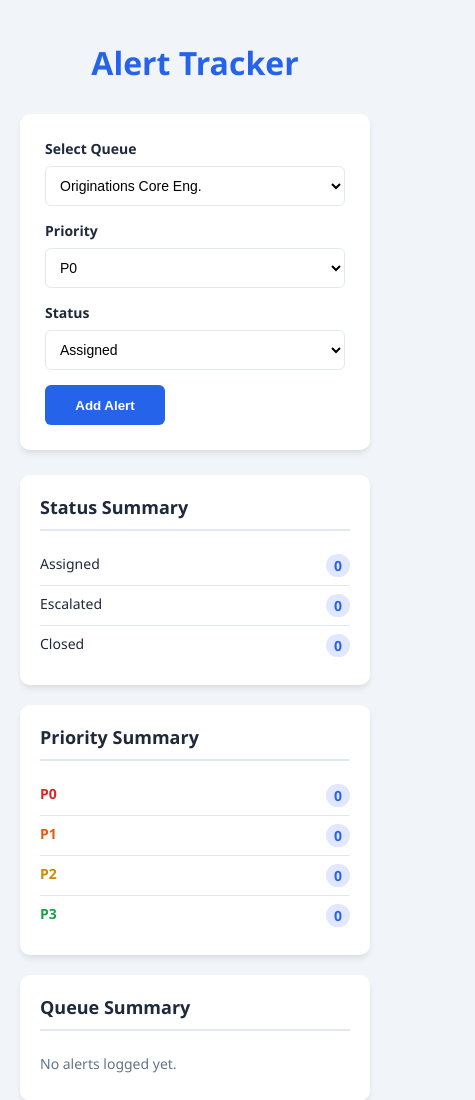
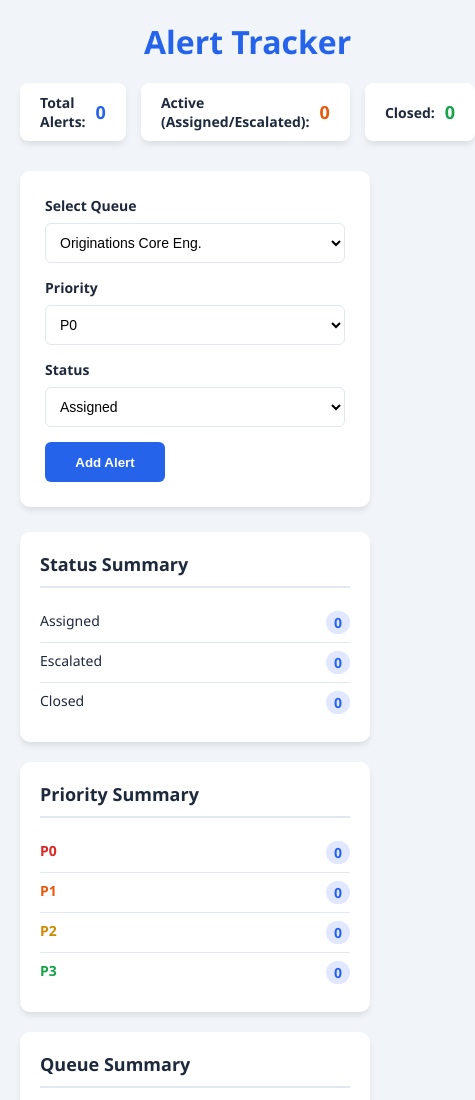
Before and after one commit to shoaibvikey/AlertTracker, a plain HTML site: page index.html in a window 390 px wide. Shown: the top 1100 px of the page, 475 px wide, since content can reach past the window. Drawn offline with Linux system fonts and the light colour scheme.

Commit message:
Added metric tabs to header for Total, Active, and Closed alerts

```diff
--- a/index.html
+++ b/index.html
@@ -13,7 +13,8 @@
             --text-muted: #64748b;
             --border: #e2e8f0;
             --danger: #dc2626;
-            --warning: #ca8a04;
+            --warning: #ea580c;
+            --success: #16a34a;
         }
 
         body {
@@ -28,29 +29,68 @@
         }
 
         .container {
-            max-width: 1400px; /* Increased to accommodate side-by-side */
+            max-width: 1400px;
             margin: 0 auto;
             flex: 1;
             width: 100%;
         }
 
+        /* Header Layout */
+        .app-header {
+            display: flex;
+            justify-content: space-between;
+            align-items: center;
+            margin-bottom: 30px;
+            flex-wrap: wrap;
+            gap: 20px;
+        }
+
         h1 {
-            text-align: center;
             color: var(--primary);
-            margin-bottom: 30px;
+            margin: 0;
         }
+
+        /* Top Metric Tabs */
+        .top-stats {
+            display: flex;
+            gap: 15px;
+        }
+
+        .top-stat-tab {
+            background-color: var(--surface);
+            padding: 10px 20px;
+            border-radius: 8px;
+            box-shadow: 0 4px 6px -1px rgba(0, 0, 0, 0.1);
+            font-weight: 600;
+            font-size: 14px;
+            display: flex;
+            align-items: center;
+            gap: 10px;
+        }
+
+        .top-stat-tab span {
+            font-size: 18px;
+            font-weight: bold;
+        }
+
+        .tab-total span { color: var(--primary); }
+        .tab-active span { color: var(--warning); }
+        .tab-closed span { color: var(--success); }
 
         /* Two-Column Layout */
         .main-layout {
             display: grid;
-            grid-template-columns: 1.5fr 1fr; /* Left side takes 60%, right takes 40% */
+            grid-template-columns: 1.5fr 1fr;
             gap: 25px;
-            align-items: start; /* Prevents stretching */
+            align-items: start;
         }
 
         @media (max-width: 1024px) {
             .main-layout {
-                grid-template-columns: 1fr; /* Stacks to single column on smaller screens */
+                grid-template-columns: 1fr;
+            }
+            .app-header {
+                flex-direction: column;
             }
         }
 
@@ -157,8 +197,8 @@
 
         /* Table Section */
         .log-card {
-            max-height: calc(100vh - 160px); /* Keeps it on screen */
-            overflow-y: auto; /* Adds inner scrollbar if too many items */
+            max-height: calc(100vh - 160px);
+            overflow-y: auto;
             position: sticky;
             top: 20px;
         }
@@ -189,10 +229,14 @@
             font-size: 12px;
             height: auto;
             margin-right: 5px;
+            cursor: pointer;
+            border: none;
+            color: white;
+            font-weight: bold;
         }
 
         .edit-btn {
-            background-color: var(--warning);
+            background-color: #ca8a04;
         }
         .edit-btn:hover { background-color: #a16207; }
 
@@ -222,7 +266,22 @@
 <body>
 
 <div class="container">
-    <h1>Alert Tracker</h1>
+
+    <!-- New Header Section with Tabs -->
+    <header class="app-header">
+        <h1>Alert Tracker</h1>
+        <div class="top-stats">
+            <div class="top-stat-tab tab-total">
+                Total Alerts: <span id="topTotalCount">0</span>
+            </div>
+            <div class="top-stat-tab tab-active">
+                Active (Assigned/Escalated): <span id="topActiveCount">0</span>
+            </div>
+            <div class="top-stat-tab tab-closed">
+                Closed: <span id="topClosedCount">0</span>
+            </div>
+        </div>
+    </header>
 
     <div class="main-layout">
 
@@ -234,7 +293,6 @@
                 <div class="form-group">
                     <label for="queueSelect">Select Queue</label>
                     <select id="queueSelect">
-                        <!-- Image 1 Queues -->
                         <option value="Originations Core Eng.">Originations Core Eng.</option>
                         <option value="Consumer Core Services">Consumer Core Services</option>
                         <option value="Underwriting Platform">Underwriting Platform</option>
@@ -245,7 +303,6 @@
                         <option value="LCX-eng">LCX-eng</option>
                         <option value="Autorefi">Autorefi</option>
                         <option value="EBOPS">EBOPS</option>
-                        <!-- Image 2 Queues -->
                         <option value="Credit Decision Services">Credit Decision Services</option>
                         <option value="DAP Core">DAP Core</option>
                         <option value="Mas General">Mas General</option>
@@ -283,19 +340,16 @@
 
             <!-- Counters Dashboard -->
             <div class="dashboard">
-                <!-- Status Counters -->
                 <div class="card">
                     <h2>Status Summary</h2>
                     <div id="statusList"></div>
                 </div>
 
-                <!-- Priority Counters -->
                 <div class="card">
                     <h2>Priority Summary</h2>
                     <div id="priorityList"></div>
                 </div>
 
-                <!-- Queue Counters -->
                 <div class="card">
                     <h2>Queue Summary</h2>
                     <div id="queueList"></div>
@@ -387,16 +441,37 @@
     }
 
     function updateDashboard() {
+        // Data stores
         let queueCounts = {};
         let priorityCounts = { "P0": 0, "P1": 0, "P2": 0, "P3": 0 };
         let statusCounts = { "Assigned": 0, "Escalated": 0, "Closed": 0 };
 
+        // Top tab metrics
+        let totalAlerts = alerts.length;
+        let activeAlerts = 0;
+        let closedAlerts = 0;
+
+        // Process aggregations
         alerts.forEach(alert => {
+            // Queue, Priority, Status counters
             queueCounts[alert.queue] = (queueCounts[alert.queue] || 0) + 1;
             priorityCounts[alert.priority]++;
             statusCounts[alert.status]++;
+
+            // Top tab logic
+            if(alert.status === "Closed") {
+                closedAlerts++;
+            } else {
+                activeAlerts++; // Assigned or Escalated
+            }
         });
 
+        // Update Top Tabs UI
+        document.getElementById("topTotalCount").innerText = totalAlerts;
+        document.getElementById("topActiveCount").innerText = activeAlerts;
+        document.getElementById("topClosedCount").innerText = closedAlerts;
+
+        // Update Status List UI
         document.getElementById("statusList").innerHTML = Object.keys(statusCounts).map(status => `
             <div class="stat-row">
                 <span>${status}</span>
@@ -404,6 +479,7 @@
             </div>
         `).join('');
 
+        // Update Priority List UI
         document.getElementById("priorityList").innerHTML = Object.keys(priorityCounts).map(priority => `
             <div class="stat-row">
                 <span class="priority-${priority.toLowerCase()}">${priority}</span>
@@ -411,6 +487,7 @@
             </div>
         `).join('');
 
+        // Update Queue List UI
         const queueContainer = document.getElementById("queueList");
         if (Object.keys(queueCounts).length === 0) {
             queueContainer.innerHTML = '<div class="stat-row" style="color: var(--text-muted);">No alerts logged yet.</div>';
@@ -424,6 +501,7 @@
             `).join('');
         }
 
+        // Update Table UI
         const tableBody = document.getElementById("alertTableBody");
         if (alerts.length === 0) {
             tableBody.innerHTML = `<tr><td colspan="4" class="empty-state">No alerts recorded yet.</td></tr>`;
```
